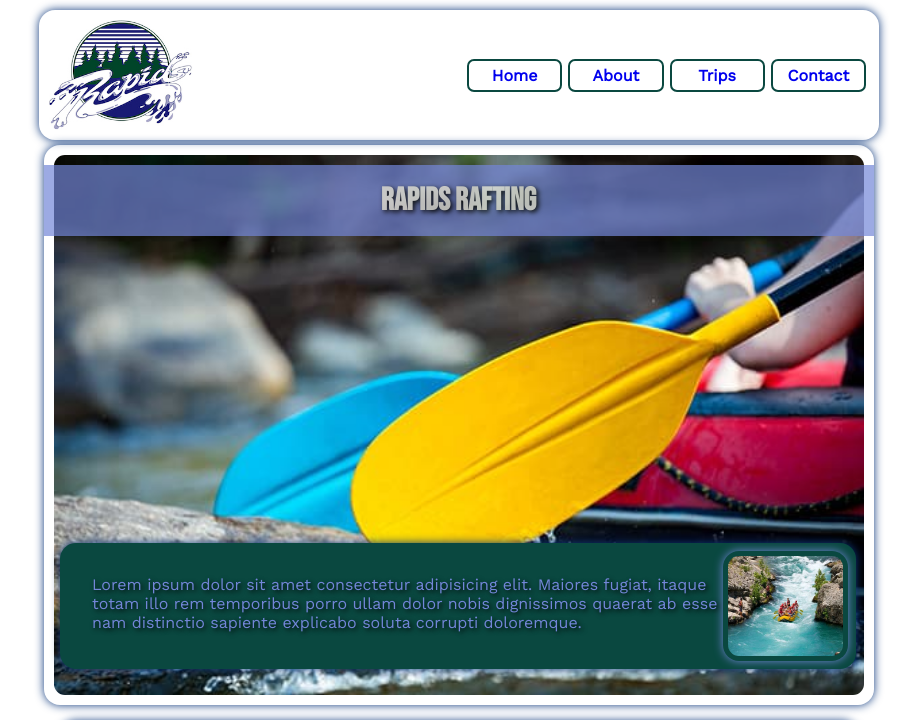
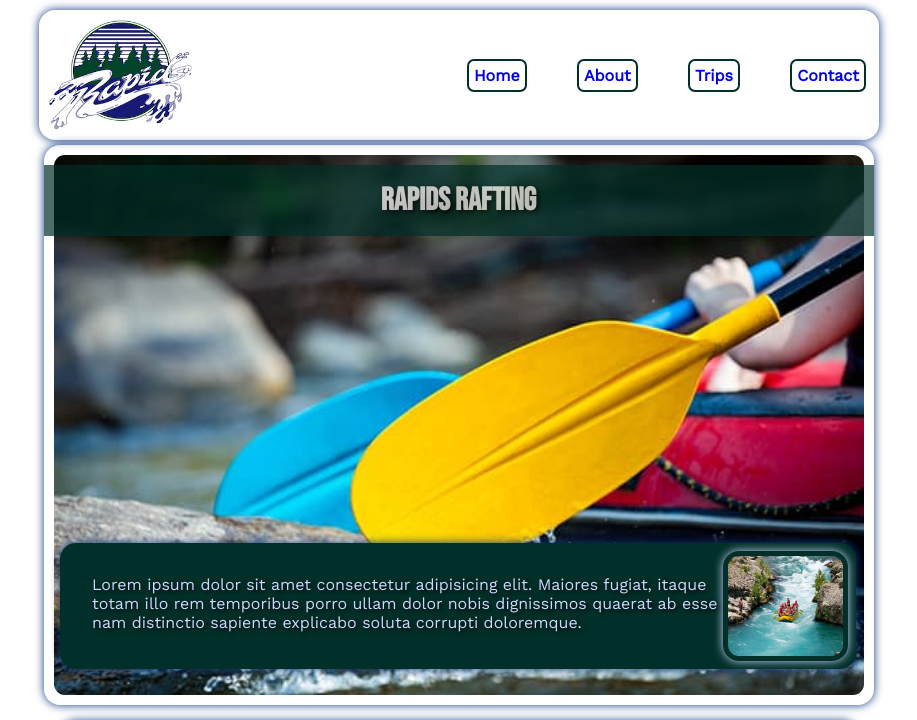
Before and after one commit to rpathway/wdd130, a plain HTML site: page wwr/about.html in a window 1280 px wide. Shown: the top 720 px of the page, without its empty margins (181-1098 px from the left). Drawn offline with nearby package versions, Linux system fonts and the light colour scheme.

Commit message:
fixed rafting.css styles to accommodate rubric

```diff
--- a/wwr/styles/rafting.css
+++ b/wwr/styles/rafting.css
@@ -1,8 +1,8 @@
 :root {
-  --primary-color: #2C6EBF; /* Celtic Blue */
+  --primary-color: #4c94ff; /* Celtic Blue */
   --secondary-color: #0E387C; /* Yale Blue */
-  --accent1-color: #7386D8; /* Glaucous */
-  --accent2-color: #0a4840; /* Brunswick Green */
+  --accent1-color: #cfd7ff; /* Glaucous */
+  --accent2-color: #003029; /* Brunswick Green */
   --heading-font: "Bebas Neue", sans-serif;
   --body-font: "Work Sans", sans-serif;
   --rounded: 1rem;
@@ -45,10 +45,7 @@ header img:hover {
 }
 
 header nav {
-  display: grid;
-  grid-template-columns: repeat(4, 1fr);
-
-  grid-area: 1 / 2;
+  display: flex;
   justify-content: space-between;
   align-items: center;
 }
@@ -99,7 +96,7 @@ h1 {
   text-align: center;
 
   opacity: 0.7;
-  background-color: var(--accent1-color);
+  background-color: var(--accent2-color);
   color: #fff;
 }
 
@@ -122,6 +119,7 @@ footer {
   text-shadow: none;
   box-shadow: var(--shadow);
   border-radius: var(--rounded);
+  color: var(--accent2-color)
 }
 
 footer nav {
```
